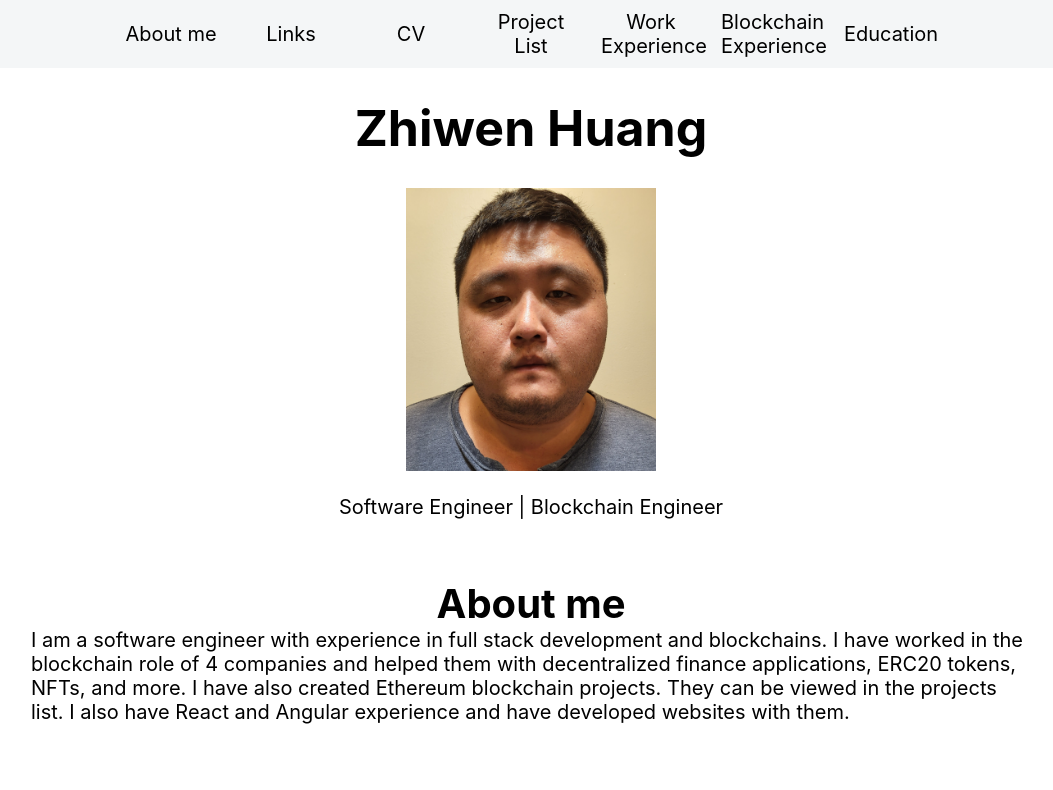
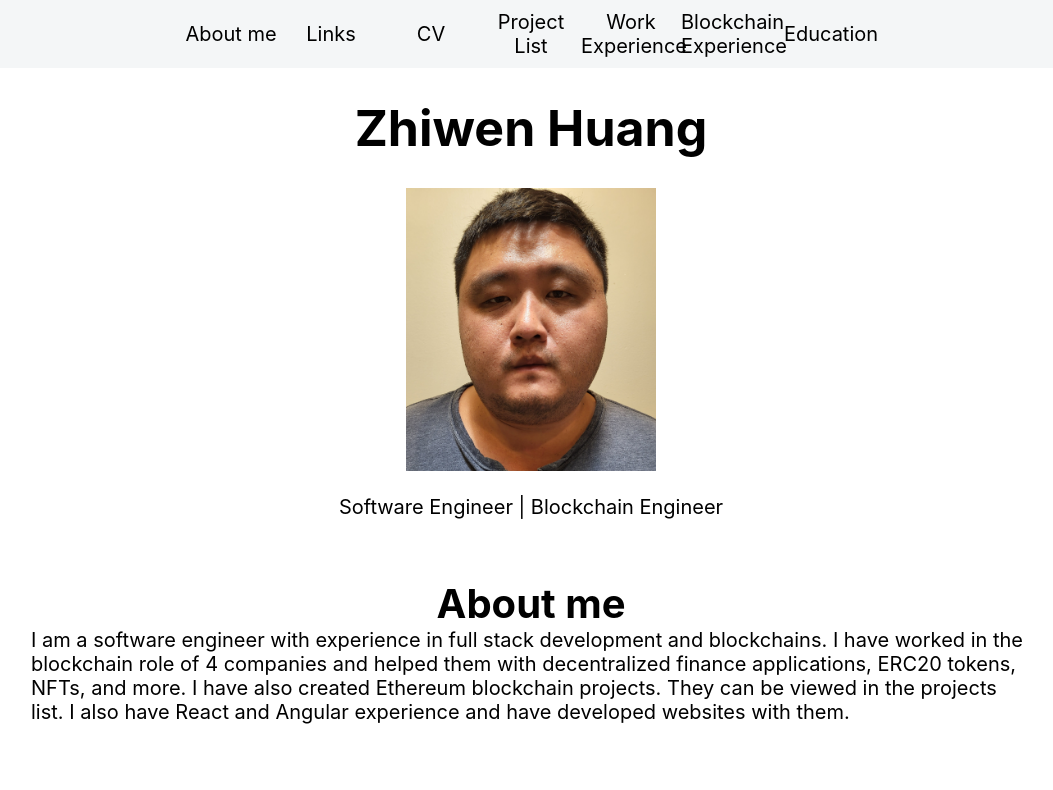
Before and after one commit to zhiwenh/personal-website, a React (Create React App) app in the folder client/: page / in a window 1280 px wide. Shown: the top 790 px of the page, without its empty margins (109-1162 px from the left). Built offline with nearby package versions, Linux system fonts and the light colour scheme.

Commit message:
Made progress to navbar

```diff
--- a/client/src/App.css
+++ b/client/src/App.css
@@ -85,8 +85,6 @@ a, a:hover, a:visited, a:active {
 }
 
 .nav-bar-item {
-  margin-left: 10px;
-  margin-right: 10px;
   color: #85929E;
   text-align: center;
   width: 100px;
```
